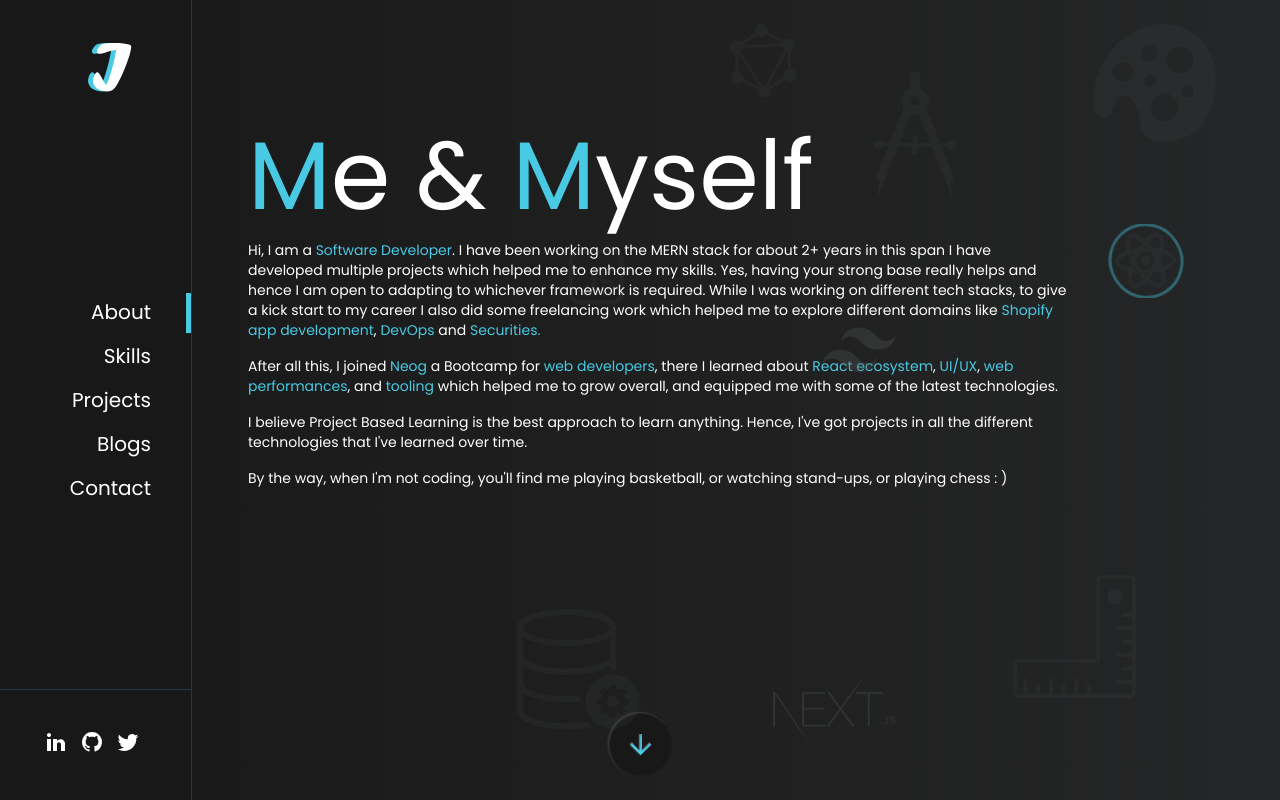
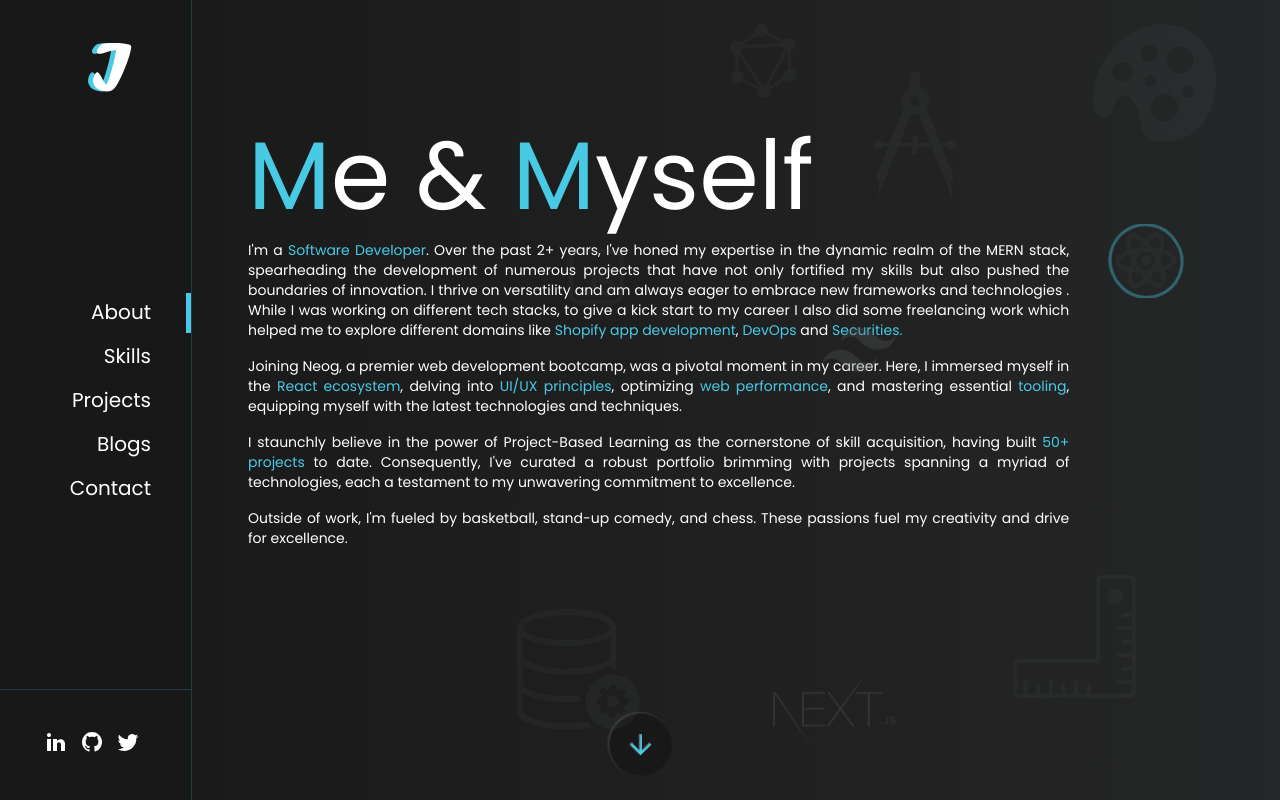
Before and after one commit to tanishkkkk/portfolio-1, a Next.js app: page / in a window 1280 px wide. Both pictures are taken after a click on the link "About". Built offline with nearby package versions, Linux system fonts and the light colour scheme.

Commit message:
added: about section

```diff
--- a/components/About/About.js
+++ b/components/About/About.js
@@ -26,7 +26,7 @@ export const About = () => {
 
   return (
     <div
-      className={`${slide} h-full pl-6 pr-3 pt-28 md:pt-32 justify-center text-white-50 font-poppins ${isHidden}`}
+      className={`${slide} h-full pl-6 pr-3 pt-28 md:pt-32 text-justify leading-6 justify-center text-white-50 font-poppins ${isHidden}`}
     >
       <h1 className="text-3xl md:pl-56 md:text-8xl">
         <span className="text-aqua-600  ">M</span>e &#38;{" "}
@@ -34,47 +34,50 @@ export const About = () => {
       </h1>
       <div className="h-5/6 overflow-y-scroll md:w-11/12 inline-block pb-">
         <p className="text-sm pt-2 md:pl-56 md:w-11/12 md:pt-4">
-          Hi, I am a <span className="text-aqua-600">Software Developer</span>.
-          I have been working on the MERN stack for about 2+ years in this span
-          I have developed multiple projects which helped me to enhance my
-          skills. Yes, having your strong base really helps and hence I am open
-          to adapting to whichever framework is required. While I was working on
-          different tech stacks, to give a kick start to my career I also did
-          some freelancing work which helped me to explore different domains
-          like <span className="text-aqua-600">Shopify app development</span>,{" "}
+          I'm a <span className="text-aqua-600">Software Developer</span>. Over
+          the past 2+ years, I've honed my expertise in the dynamic realm of the
+          MERN stack, spearheading the development of numerous projects that
+          have not only fortified my skills but also pushed the boundaries of
+          innovation. I thrive on versatility and am always eager to embrace new
+          frameworks and technologies . While I was working on different tech
+          stacks, to give a kick start to my career I also did some freelancing
+          work which helped me to explore different domains like{" "}
+          <span className="text-aqua-600">Shopify app development</span>,{" "}
           <span className="text-aqua-600">DevOps</span> and{" "}
           <span className="text-aqua-600">Securities.</span>
         </p>
 
         <p className="text-sm pt-2 md:pl-56 md:w-11/12 md:pt-4">
           {" "}
-          After all this, I joined <span className="text-aqua-600">Neog</span> a
-          Bootcamp for <span className="text-aqua-600">web developers</span>,
-          there I learned about{" "}
-          <span className="text-aqua-600">React ecosystem</span>,{" "}
-          <span className="text-aqua-600">UI/UX</span>,{" "}
-          <span className="text-aqua-600">web performances</span>, and{" "}
-          <span className="text-aqua-600">tooling</span> which helped me to grow
-          overall, and equipped me with some of the latest technologies.
+          Joining Neog, a premier web development bootcamp, was a pivotal moment
+          in my career. Here, I immersed myself in the
+          <span className="text-aqua-600"> React ecosystem</span>, delving into
+          <span className="text-aqua-600"> UI/UX principles</span>, optimizing
+          <span className="text-aqua-600"> web performance</span>, and mastering
+          essential <span className="text-aqua-600">tooling</span>, equipping
+          myself with the latest technologies and techniques.
         </p>
 
         <p className="text-sm pt-2 md:pl-56 md:w-11/12 md:pt-4">
           {" "}
-          I believe Project Based Learning is the best approach to learn
-          anything. Hence, I&apos;ve got projects in all the different
-          technologies that I&apos;ve learned over time.
+          I staunchly believe in the power of Project-Based Learning as the
+          cornerstone of skill acquisition, having built
+          <span className="text-aqua-600"> 50+ projects </span>
+          to date. Consequently, I've curated a robust portfolio brimming with
+          projects spanning a myriad of technologies, each a testament to my
+          unwavering commitment to excellence.
         </p>
 
         <p className="text-sm pt-2 md:pl-56 md:w-11/12 md:pt-4">
-          By the way, when I&apos;m not coding, you&apos;ll find me playing
-          basketball, or watching stand-ups, or playing chess : ){" "}
+          Outside of work, I'm fueled by basketball, stand-up comedy, and chess.
+          These passions fuel my creativity and drive for excellence.
         </p>
       </div>
       <button
         onClick={changePage}
         className={`bounce w-16 h-16 btn-emboss absolute bottom-4 right-0 left-0 m-auto bg-gray-950 rounded-full p-3 flex items-center justify-center`}
       >
-        <Image src={Arrow} />
+        <Image src={Arrow} alt="arrow-icon" />
       </button>
     </div>
   );
```
